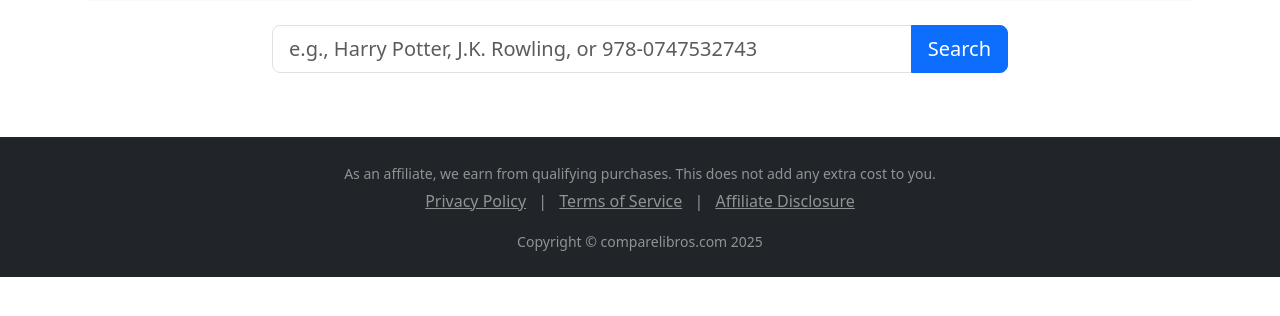
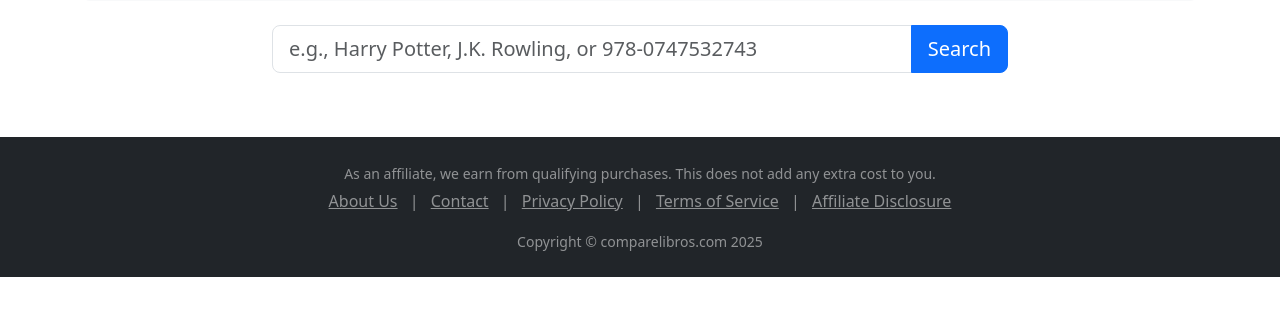
Before and after one commit to tanomonaco/comparador-libros, a Flask app: page / in a window 1280 px wide. Shown: the part 317-633 px from the top of the page. Run offline with Flask 3, Linux system fonts and the light colour scheme.

Commit message:
feat: Add About Us and Contact pages

```diff
--- a/app.py
+++ b/app.py
@@ -61,3 +61,10 @@ def affiliate_disclosure():
 @app.errorhandler(404)
 def page_not_found(e):
     return render_template('404.html'), 404
+@app.route("/about")
+def about():
+    return render_template("legal/about.html")
+
+@app.route("/contact")
+def contact():
+    return render_template("legal/contact.html")
--- a/templates/index.html
+++ b/templates/index.html
@@ -56,6 +56,10 @@
     <div class="container text-center">
         <p class="mb-1"><small>As an affiliate, we earn from qualifying purchases. This does not add any extra cost to you.</small></p>
         <ul class="list-inline">
+    <li class="list-inline-item"><a href="/about" class="text-white-50">About Us</a></li>
+    <li class="list-inline-item">|</li>
+    <li class="list-inline-item"><a href="/contact" class="text-white-50">Contact</a></li>
+    <li class="list-inline-item">|</li>
     <li class="list-inline-item"><a href="/privacy-policy" class="text-white-50">Privacy Policy</a></li>
     <li class="list-inline-item">|</li>
     <li class="list-inline-item"><a href="/terms-of-service" class="text-white-50">Terms of Service</a></li>
```
Also changed, not shown: templates/legal/about.html (+19 -0 lines), templates/legal/contact.html (+18 -0 lines). Lines whose indentation alone changed are shown as unchanged.
